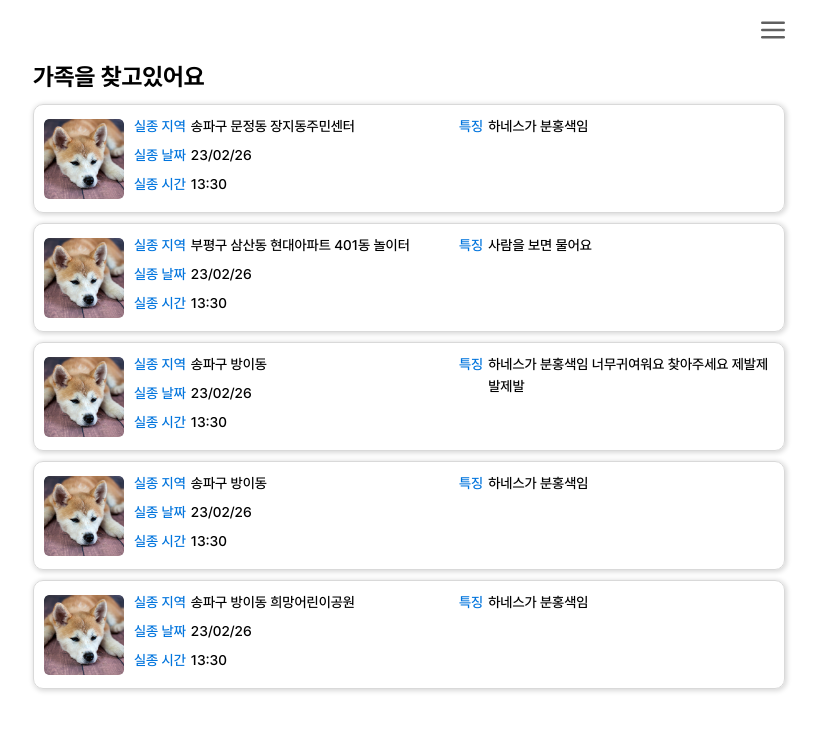
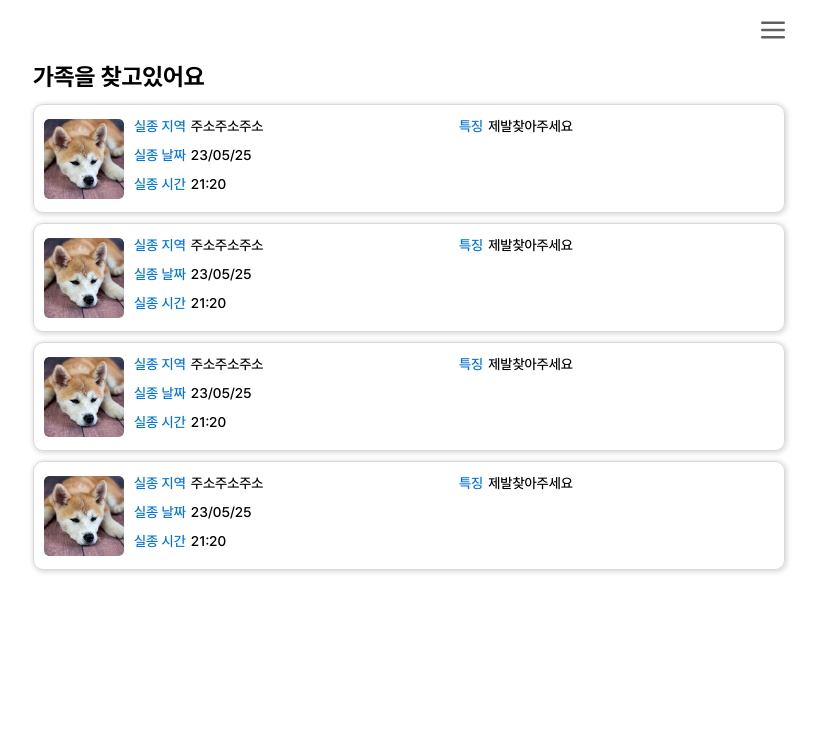
Before and after one commit to IDog-FOPPY/Front-End, a Next.js app: page /lost-dog-list in a window 1280 px wide. Shown: the top 730 px of the page, without its empty margins (231-1050 px from the left). Built offline with nearby package versions, Linux system fonts and the light colour scheme.

Commit message:
type DogInfo 변경

```diff
--- a/app/edit-my-dog/page.tsx
+++ b/app/edit-my-dog/page.tsx
@@ -10,7 +10,7 @@ export default function EditMyDogPage() {
   const dogId = useSearchParams().get("id");
 
   //더미데이터
-  const dog = { id: 1, img: dog1, name: "코코", reported: true, age: 4, sex: "남아", neutered: true, breed: "웰시코기", memo: " 메모  22년 10월에 건강검진 완료", disease: "견과류 알레르기" }
+  const dog = { id: 1, img: dog1, name: "코코", age: 4, sex: "남아", neutered: true, breed: "웰시코기", memo: " 메모  22년 10월에 건강검진 완료", disease: "견과류 알레르기", reported: true, lostDate: "23/05/25", lostTime: "21:20", lostFeat: "제발찾아주세요" }
 
   return (
     <InputDog pageTitle="반려견 수정하기" dogInfo={dog} />
--- a/app/lost-dog-list/page.tsx
+++ b/app/lost-dog-list/page.tsx
@@ -3,55 +3,47 @@
 import Typo from '@components/core/Typo';
 import styles from './styles.module.scss';
 import dogEx from '@assets/png/dog-example.png';
+import { DogInfo } from '@src/types/dogInfo';
+import Image, { StaticImageData } from 'next/image';
 
 
-const DogList: Dog[] = [
-  { image: dogEx.src, location: '송파구 문정동 장지동주민센터', date: '23/02/26', time: '13:30', feature: '하네스가 분홍색임' },
-  { image: dogEx.src, location: '부평구 삼산동 현대아파트 401동 놀이터', date: '23/02/26', time: '13:30', feature: '사람을 보면 물어요' },
-  { image: dogEx.src, location: '송파구 방이동', date: '23/02/26', time: '13:30', feature: '하네스가 분홍색임 너무귀여워요 찾아주세요 제발제발제발' },
-  { image: dogEx.src, location: '송파구 방이동', date: '23/02/26', time: '13:30', feature: '하네스가 분홍색임' },
-  { image: dogEx.src, location: '송파구 방이동 희망어린이공원', date: '23/02/26', time: '13:30', feature: '하네스가 분홍색임' },
+
+const DogList: DogInfo[] = [
+  { id: 1, img: dogEx, name: "코코", age: 4, sex: "남아", neutered: true, breed: "웰시코기", memo: " 메모  22년 10월에 건강검진 완료", disease: "견과류 알레르기", reported: true, lostDate: "23/05/25", lostTime: "21:20", lostFeat: "제발찾아주세요" },
+  { id: 2, img: dogEx, name: "코코", age: 4, sex: "남아", neutered: true, breed: "웰시코기", memo: " 메모  22년 10월에 건강검진 완료", disease: "견과류 알레르기", reported: true, lostDate: "23/05/25", lostTime: "21:20", lostFeat: "제발찾아주세요" },
+  { id: 3, img: dogEx, name: "코코", age: 4, sex: "남아", neutered: true, breed: "웰시코기", memo: " 메모  22년 10월에 건강검진 완료", disease: "견과류 알레르기", reported: true, lostDate: "23/05/25", lostTime: "21:20", lostFeat: "제발찾아주세요" },
+  { id: 4, img: dogEx, name: "코코", age: 4, sex: "남아", neutered: true, breed: "웰시코기", memo: " 메모  22년 10월에 건강검진 완료", disease: "견과류 알레르기", reported: true, lostDate: "23/05/25", lostTime: "21:20", lostFeat: "제발찾아주세요" },
 ]
-
-interface Dog {
-  image: string;
-  location: string;
-  date: string;
-  time: string;
-  feature: string;
+interface DogCardProps {
+  dog: DogInfo;
 }
-
-interface DogCardProps {
-  dog: Dog;
-}
-
 
 const DogCard = (props: DogCardProps) => {
   const { dog } = props;
 
   return (
     <div className={styles.dogCard}>
-      <div className={styles.dogImg} style={{ backgroundImage: `url(${dog.image})` }} />
+      <Image alt="dog-image" src={dog.img} className={styles.dogImg} />
       <div className={styles.contentSection}>
         <div className={styles.contentLeft}>
           <div className={styles.contentEl}>
             <Typo variant="footnote" color="#0074DD" >실종 지역</Typo>
-            <Typo variant="footnote" color="black" className={styles.content} style={{ whiteSpace: 'normal' }}>{dog.location}</Typo>
+            <Typo variant="footnote" color="black" className={styles.content} style={{ whiteSpace: 'normal' }}>주소주소주소</Typo>
           </div>
           <div className={styles.contentEl}>
             <Typo variant="footnote" color="#0074DD">실종 날짜</Typo>
-            <Typo variant="footnote" color="black" className={styles.content}>{dog.date}</Typo>
+            <Typo variant="footnote" color="black" className={styles.content}>{dog.lostDate}</Typo>
           </div>
           <div className={styles.contentEl}>
             <Typo variant="footnote" color="#0074DD">실종 시간</Typo>
-            <Typo variant="footnote" color="black" className={styles.content}>{dog.time}</Typo>
+            <Typo variant="footnote" color="black" className={styles.content}>{dog.lostTime}</Typo>
           </div>
         </div>
 
         <div className={styles.contentRight}>
           <div className={styles.contentEl}>
             <Typo variant="footnote" color="#0074DD" >특징</Typo>
-            <Typo variant="footnote" color="black" className={styles.content} style={{ whiteSpace: 'normal' }}>{dog.feature}</Typo>
+            <Typo variant="footnote" color="black" className={styles.content} style={{ whiteSpace: 'normal' }}>{dog.lostFeat}</Typo>
           </div>
         </div>
       </div>
@@ -67,8 +59,8 @@ export default function LostDogList() {
     <div className={styles.pageLayout}>
       <Typo variant="t2" bold color="black">가족을 찾고있어요</Typo>
       <div className={styles.dogList}>
-        {DogList.map((dog: Dog) => {
-          return <DogCard dog={dog} key={dog.image} />
+        {DogList.map((dog: DogInfo) => {
+          return <DogCard dog={dog} key={dog.id} />
         })}
       </div>
     </div>
```
Also changed, not shown: app/(main)/(DogRegister)/index.tsx (+6 -18 lines), app/(main)/(Lost)/index.tsx (+19 -18 lines), src/components/modules/InputDog/index.tsx (+10 -6 lines), src/types/dogInfo.ts (+12 -2 lines).
